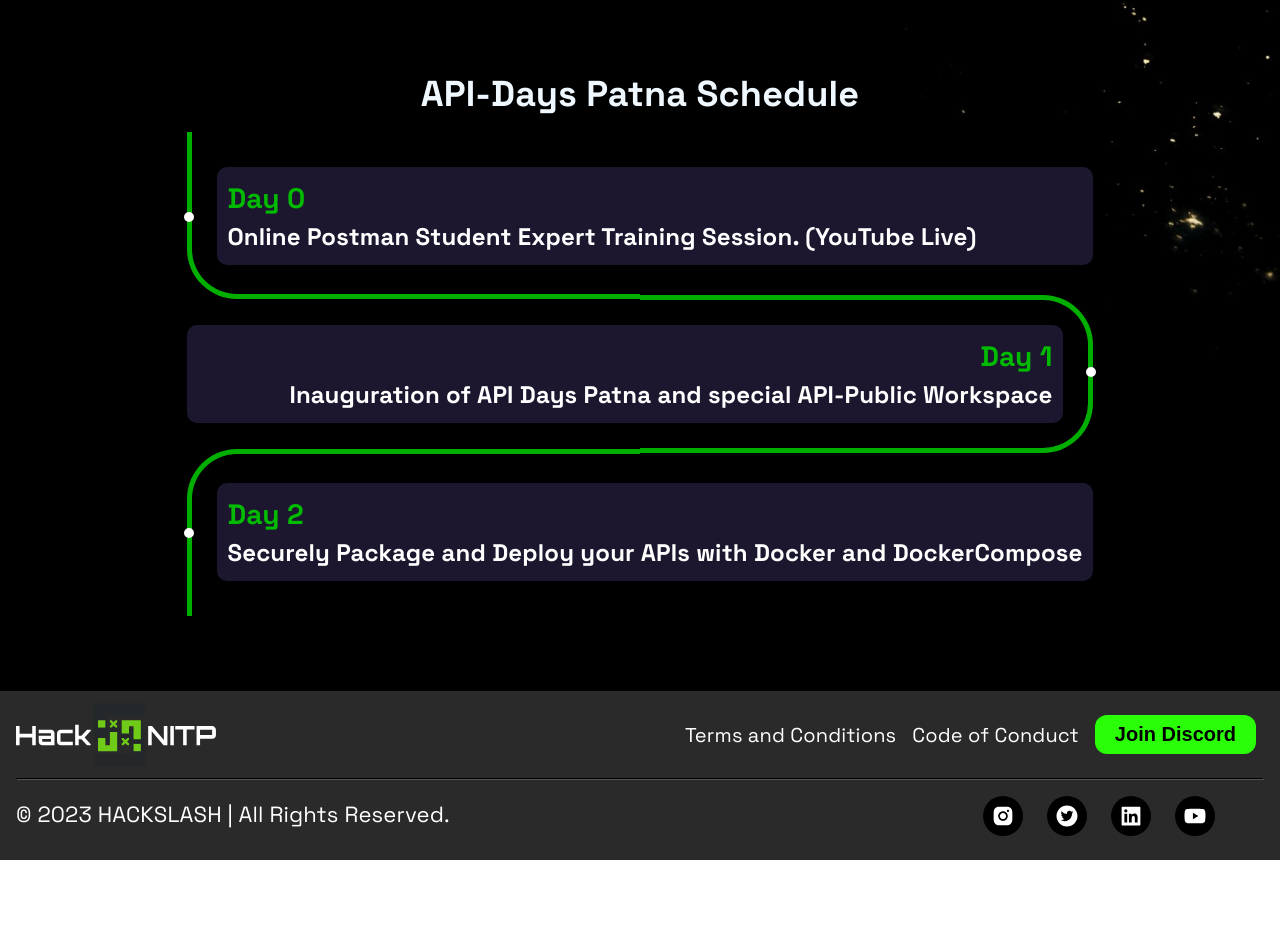
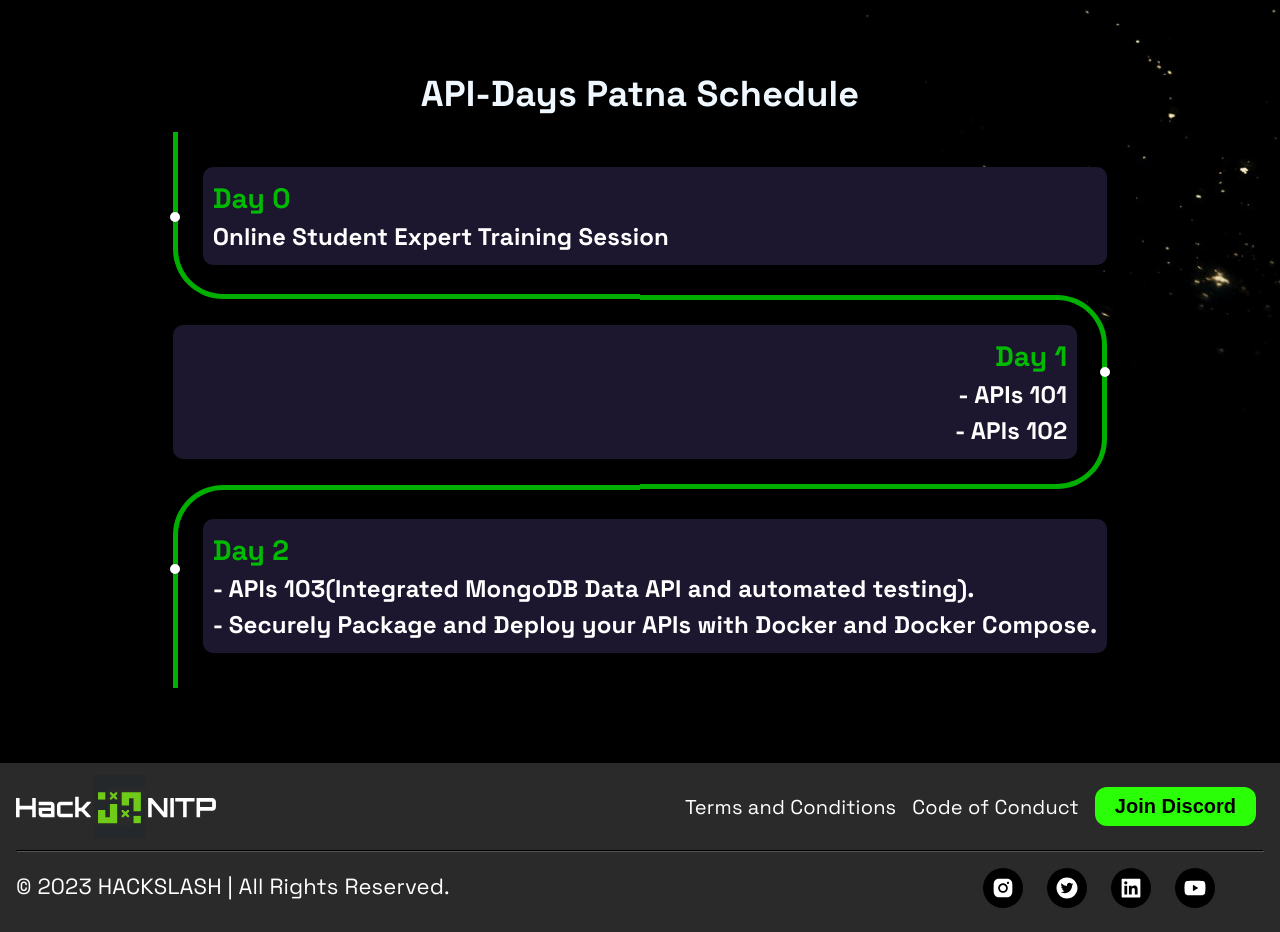
Before and after one commit to HackSlashNITP/hacknitp5.0, a Next.js app: page /timeline in a window 1280 px wide. Shown: the part 2398-3330 px from the top of the page. Before the commit the page ends 3258 px from the top, so only its background shows below. Built offline with nearby package versions, Linux system fonts and the light colour scheme.

Commit message:
updating api session section

```diff
--- a/components/apidays.js
+++ b/components/apidays.js
@@ -10,9 +10,30 @@
       <div className={styles.timeline}>
         <div className={styles.heading}> API-Days Patna Schedule</div>
         <div className={styles.outer}>
-          {apiData.map((datum) => {
-            return <SchedulingCard key={datum.id} title={datum.title} schedule={datum.schedule}/>
-          })}
+
+        <div className={styles.card}>
+       <div className={styles.info}>
+        <h3 className={styles.title}>Day 0</h3>
+        <p>Online Student Expert Training Session</p>
+      </div>
+    </div>
+
+    <div className={styles.card}>
+       <div className={styles.info}>
+        <h3 className={styles.title}>Day 1</h3>
+        <p>- APIs 101</p>
+        <p>- APIs 102</p>
+      </div>
+    </div>
+
+    <div className={styles.card}>
+       <div className={styles.info}>
+        <h3 className={styles.title}>Day 2</h3>
+        <p>- APIs 103(Integrated MongoDB Data API and automated testing).</p>
+        <p>- Securely Package and Deploy your APIs with Docker and Docker Compose.</p>
+      </div>
+    </div>
+
         </div>
       </div>
     </section>
--- a/components/timeline/apiDaysData.js
+++ b/components/timeline/apiDaysData.js
@@ -2,12 +2,13 @@
     {
         id: 0,
         title: 'Day 0',
-        schedule: 'Online Postman Student Expert Training Session. (YouTube Live)',
+        schedule: 'Online Student Expert Training',
     },
     {
         id: 1,
         title: 'Day 1',
-        schedule: 'Inauguration of API Days Patna and special API-Public Workspace ',
+        schedule1: '- APIS 101',
+        schedule2: '- APIS 102',
     },
     {
         id: 2,
```
